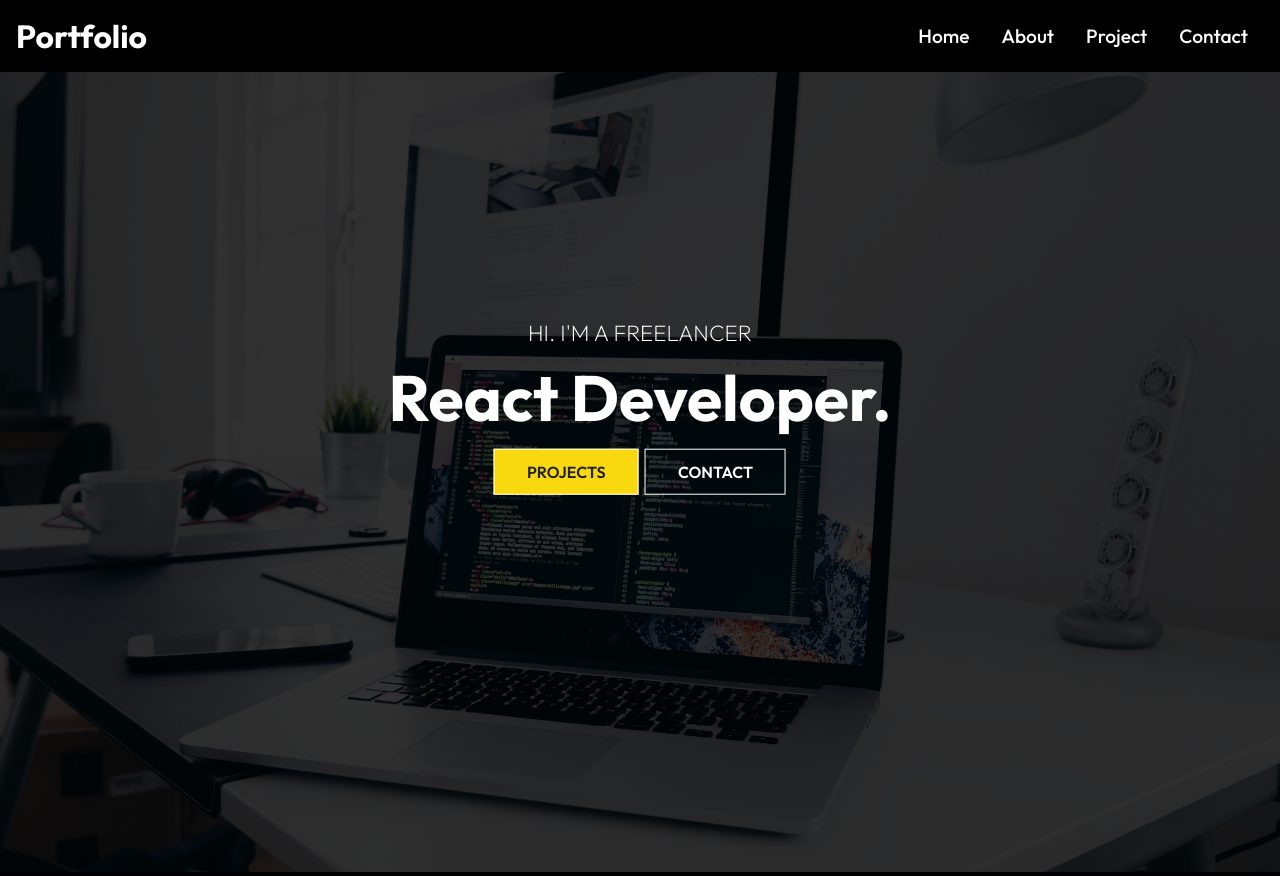
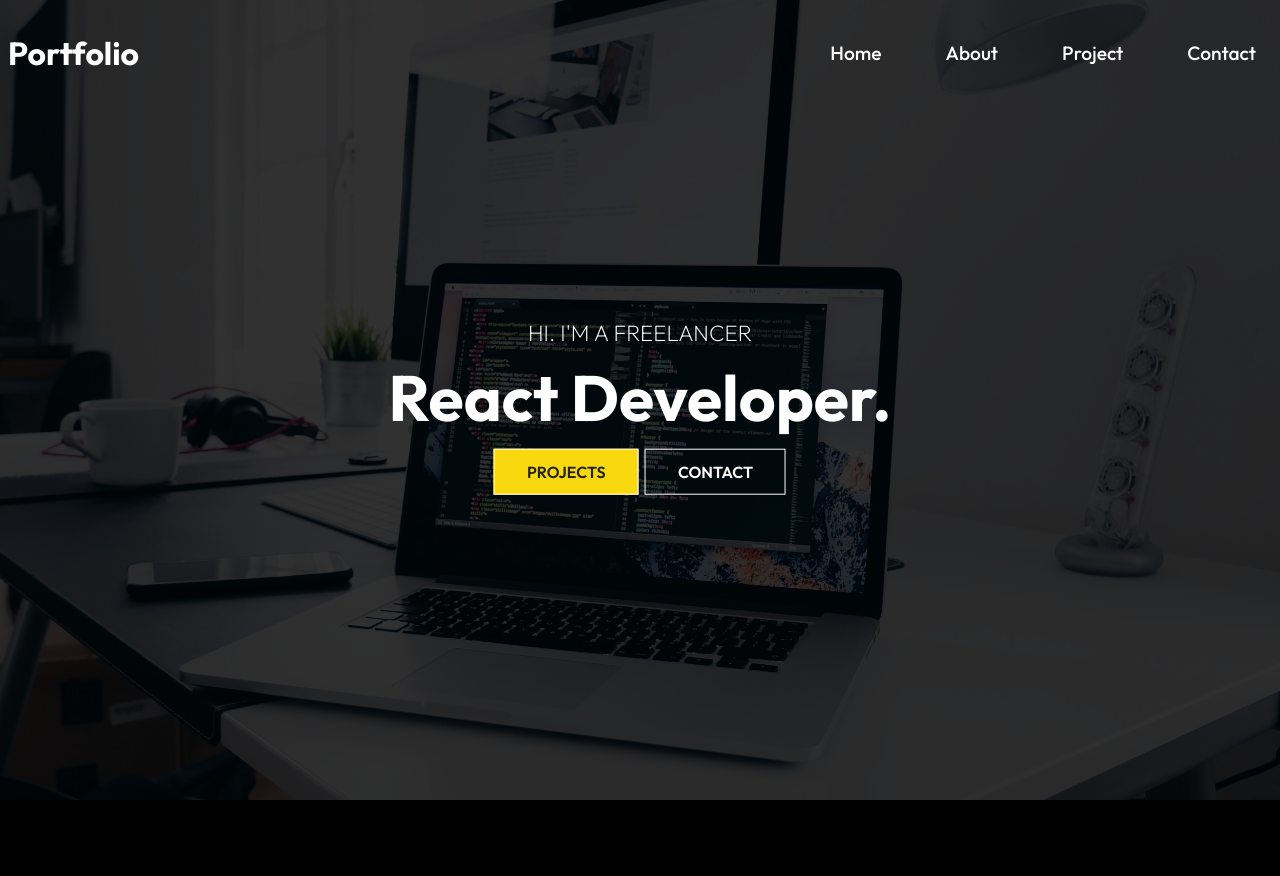
Before and after one commit to shlokam/portfolio, a React (Create React App) app: page / in a window 1280 px wide. After the commit the page ends 804 px from the top, so only its background shows below. Built offline with nearby package versions, Linux system fonts and the light colour scheme.

Commit message:
Made navbar fixed and added background color.

```diff
--- a/src/components/NavBarStyles.css
+++ b/src/components/NavBarStyles.css
@@ -2,15 +2,24 @@
     display: flex;
     justify-content: space-between;
     align-items: center;
-    padding: 1rem;
+    padding: 0.5rem;
+    position: fixed;
+    width: 100%;
+    height: 90px;
+    z-index: 10;
 }
 
+.header-bg{
+    background-color: rgba(0, 0,0, 0.85);
+    transition: 0.5s;
+
+}
 .nav-menu{
     display: flex;
 }
 
 .nav-menu li{
-    padding: 0 1rem;
+    padding: 0 2rem;
 }
 
 .nav-menu li a{
--- a/src/components/Navbar.js
+++ b/src/components/Navbar.js
@@ -7,9 +7,18 @@
 
     const [click,setClick] = useState(false);
     const handleClick = ()=> setClick(!click);
-
+    const [color,setColor] = useState(false);
+    const changeColor = ()=>{
+        if(window.scrollY>=100){
+            setColor(true);
+        }
+        else{
+            setColor(false);
+        }
+    };
+    window.addEventListener("scroll",changeColor);
   return (
-    <div className="header">
+    <div className={color ? "header header-bg": "header"}>
         <Link to= '/'>
             <h1>Portfolio</h1>
         </Link>
```
